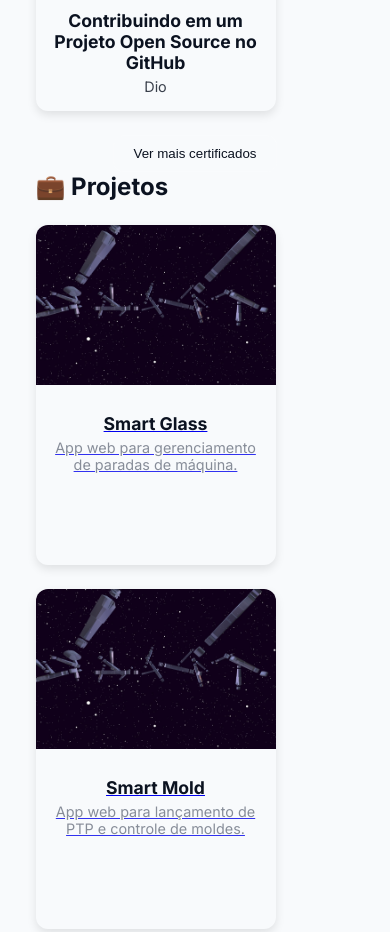
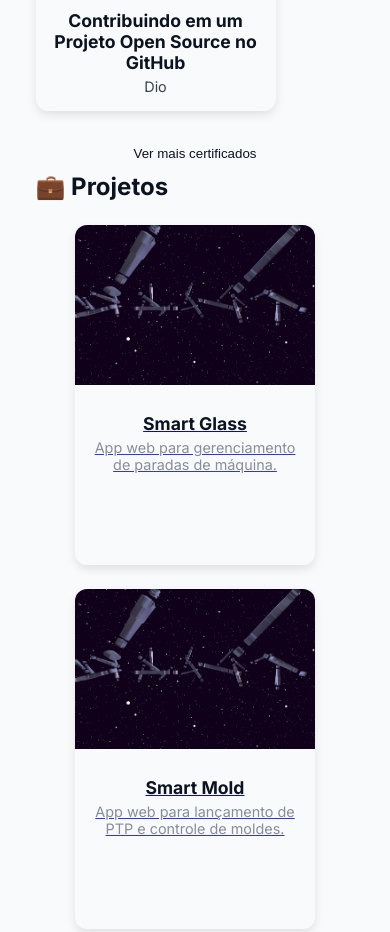
Before and after one commit to juliasntn/portifolio, a plain HTML site: page index.html in a window 390 px wide. Shown: the part 3452-4384 px from the top of the page. Drawn offline with Linux system fonts and the light colour scheme.

Commit message:
FIX: projetos centralizados em mobile

```diff
--- a/style.css
+++ b/style.css
@@ -171,6 +171,7 @@ body {
 @media (min-width: 1400px) {
   .grid-cards {
     grid-template-columns: repeat(5, 1fr);
+
   }
 }
 .card {
@@ -222,7 +223,6 @@ body {
   background: #1a1f2b;
   box-shadow: 0 4px 10px rgba(0, 0, 0, 0.4);
 }
-
 
 /* Footer */
 .site-footer {
@@ -711,6 +711,8 @@ body {
 @media (max-width: 600px) {
   #proj-grid {
     grid-template-columns: 1fr;
+    justify-items: center; /* centraliza o único card */
+
   }
 }
 
```
